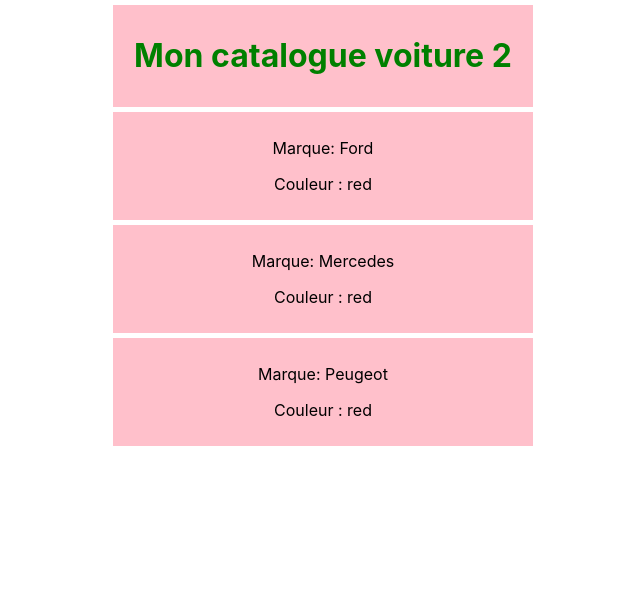
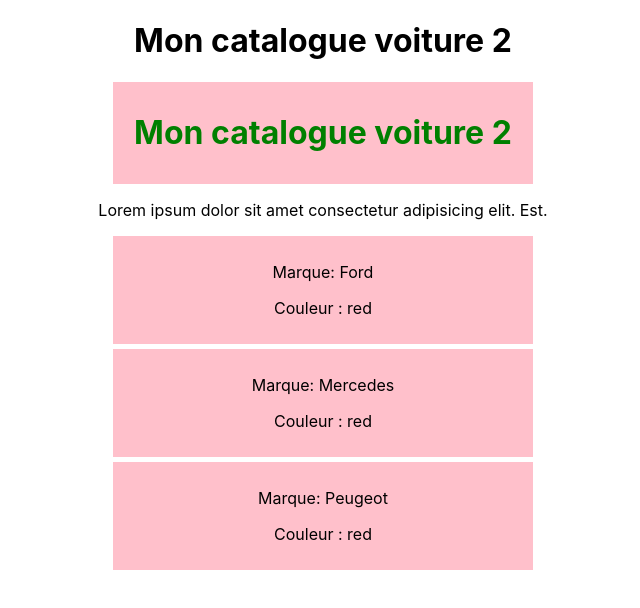
Before and after one commit to Wallmonger/React-Start, a React (Create React App) app: page / in a window 1280 px wide. Shown: the top 608 px of the page, without its empty margins (317-957 px from the left). Built offline with nearby package versions, Linux system fonts and the light colour scheme; the HTML template or start-up script is replaced by a standard one.

Commit message:
Clearing comments

```diff
--- a/src/components/Mycars.jsx
+++ b/src/components/Mycars.jsx
@@ -36,25 +36,29 @@
         cars : ["Ford", "Mercedes", "Peugeot"]
     }
 
+
+    noCopy = () => {
+        alert('merci de ne pas copier le texte');
+    }
+
+    addStyle = (e) => {
+        console.log(e);
+    }
+
     render() {
 
-        // Destructuring ver
-        // const {title} = this.props;
         const {color} = this.props;
 
         return (
             <div>
-                {/* Destructuring ver */}
-                {/* <h1>{title}</h1> */}
+                <h1 onMouseOver={this.addStyle}>{this.props.title}</h1>
                 <Wrapper>
                     <MyHeader MyStyle={color}>
                         {this.props.title}
                     </MyHeader>
                 </Wrapper>
+                <p onCopy={this.noCopy}>Lorem ipsum dolor sit amet consectetur adipisicing elit. Est.</p>
 
-                {/* <Car color="red">{this.state.cars[0]}</Car>
-                <Car>{this.state.cars[1]}</Car>
-                <Car color="green">{this.state.cars[2]}</Car>                */}
 
                 {this.state.cars.map((element, index) => (
                     <Car color="red">{element}</Car>
--- a/src/index.css
+++ b/src/index.css
@@ -11,3 +11,8 @@
   font-family: source-code-pro, Menlo, Monaco, Consolas, 'Courier New',
     monospace;
 }
+
+h1.styled {
+  color : red;
+  text-transform: uppercase;
+}
```
